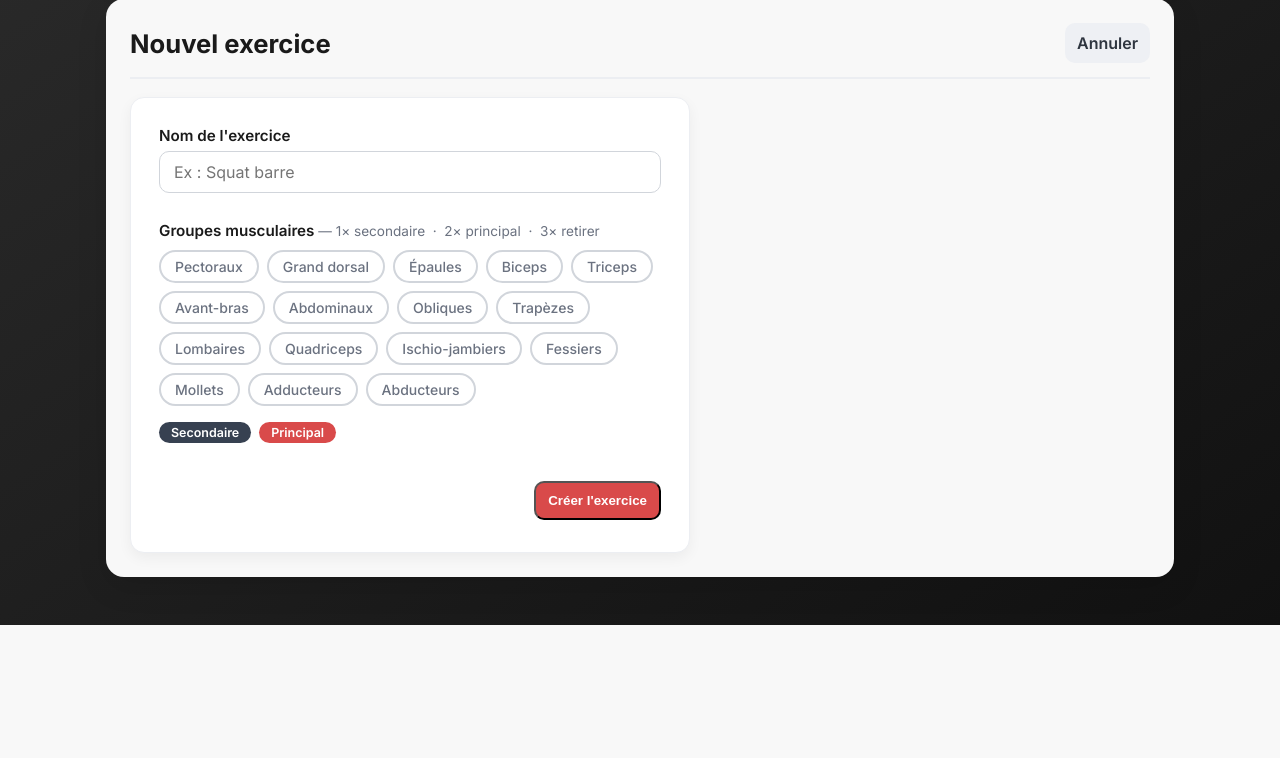
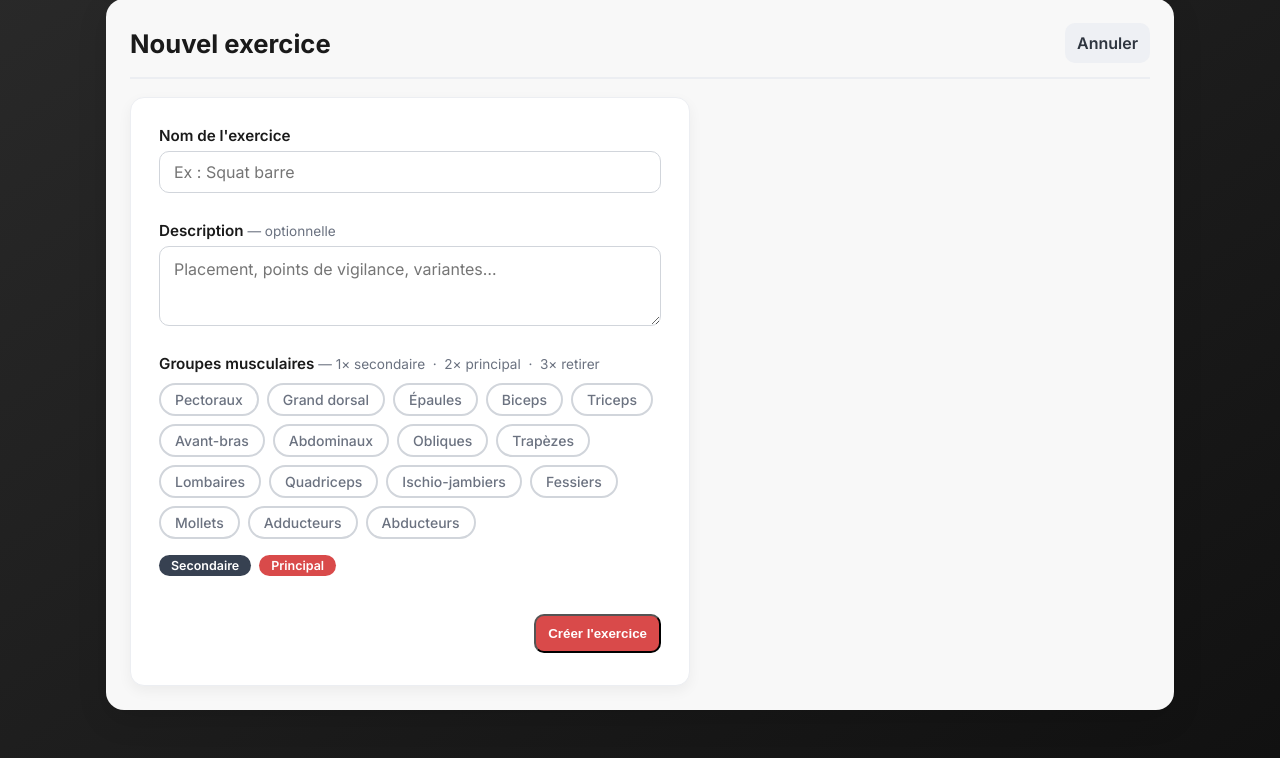
Before and after one commit to TissotPA/Sport, a Flask app: page /exercices/creer in a window 1280 px wide. Shown: the part 228-986 px from the top of the page. Before the commit the page ends 853 px from the top, so only its background shows below. Run offline with Flask 3, Linux system fonts and the light colour scheme.

Commit message:
Ajout de la description

```diff
--- a/app.py
+++ b/app.py
@@ -157,15 +157,17 @@ def exercice_detail(exercice_id):
 
 
 def _parse_exercice_form(request, existing_id=None):
-    """Parse exercise form: nom + groupes musculaires."""
+    """Parse exercise form: nom + description + groupes musculaires."""
     nom = request.form.get("nom", "").strip()
     if not nom:
         return None
+    description = request.form.get("description", "").strip()
     groupe_principal = request.form.get("groupe_principal", "").strip()
     groupes = request.form.getlist("groupes_musculaires")
     return {
         "id": existing_id if existing_id is not None else next_id("exercice"),
         "nom": nom,
+        "description": description,
         "groupe_principal": groupe_principal,
         "groupes_musculaires": groupes,
     }
--- a/coach_planner.json
+++ b/coach_planner.json
@@ -3,6 +3,7 @@
     {
       "id": 1,
       "nom": "Pompes",
+      "description": "Bras largeur d'épaule, descendre les coudes serrés au buste jusqu'à frôler le sol avec la poitrine",
       "groupe_principal": "Pectoraux",
       "groupes_musculaires": [
         "Épaules",
@@ -14,7 +15,7 @@
   "programmes": [],
   "_next_ids": {
     "exercice": 2,
-    "seance": 2,
+    "seance": 1,
     "programme": 1
   }
 }
--- a/templates/exercice_detail.html
+++ b/templates/exercice_detail.html
@@ -20,6 +20,9 @@
 </section>
 
 <article class="card card-single">
+    {% if exercice.description %}
+    <p class="exercice-description">{{ exercice.description }}</p>
+    {% endif %}
     {% if exercice.groupe_principal or exercice.groupes_musculaires %}
     <div class="form-group">
         <p class="field-label">Groupes musculaires</p>
--- a/templates/exercice_form.html
+++ b/templates/exercice_form.html
@@ -14,6 +14,11 @@
         <label for="nom">Nom de l'exercice</label>
         <input type="text" id="nom" name="nom" required placeholder="Ex : Squat barre"
                value="{{ exercice.nom if exercice else '' }}">
+    </div>
+
+    <div class="form-group">
+        <label for="description">Description <span class="hint">— optionnelle</span></label>
+        <textarea id="description" name="description" placeholder="Placement, points de vigilance, variantes…">{{ exercice.description if exercice and exercice.description else '' }}</textarea>
     </div>
 
     <div class="form-group">
```
